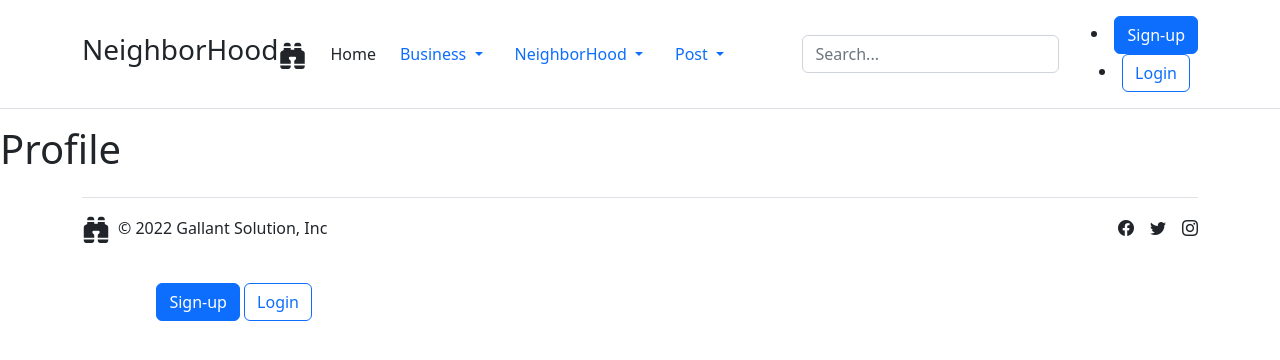
After one commit to kLeitich/Neighbourhood-watch, a Django app: page /profile/ in a window 1280 px wide. The commit adds this page. Shown: the top 360 px of the page. Run offline with Django 4.2, Linux system fonts and the light colour scheme.

Commit message:
adding profile to url,views and html"

```diff
--- a/app/templates/base.html
+++ b/app/templates/base.html
@@ -55,15 +55,24 @@
             </form>
 
             <div class="dropdown text-end">
+              {% if user.is_authenticated %}
               <a href="#" class="d-block link-dark text-decoration-none dropdown-toggle" id="dropdownUser1" data-bs-toggle="dropdown" aria-expanded="false">
-                <img src="https://github.com/mdo.png" alt="mdo" width="32" height="32" class="rounded-circle">
+                {% if user.profile.ppic %}
+                  <img src="{{ user.profile.ppic.url }}" alt="ppic" class="rounded-circle" width="40" height="40">
+                {% else %}
+                  <img src="https://www.personality-insights.com/wp-content/uploads/2017/12/default-profile-pic-e1513291410505.jpg" alt="ppic" class="rounded-circle" width="40" height="40">
+                {% endif %}
               </a>
               <ul class="dropdown-menu text-small" aria-labelledby="dropdownUser1" >
                 <li><a class="dropdown-item" href="#">New project...</a></li>
                 <li><a class="dropdown-item" href="#">Settings</a></li>
-                <li><a class="dropdown-item" href="#">Profile</a></li>
+                <li><a href="{% url 'profile' %}"><button type="button" class="btn btn-primary">{{user.username}}</button></a></li>
                 <li><hr class="dropdown-divider"></li>
-                <li><a class="dropdown-item" href="#">Sign out</a></li>
+                  <li><a href="{% url 'logout' %}"><button type="button" class="btn btn-outline-primary me-2">Logout</button></a></li>
+                {% else %}
+                  <li><a href="{% url 'register' %}"><button type="button" class="btn btn-primary">Sign-up</button></a></li>
+                  <li><a href="{% url 'login' %}"><button type="button" class="btn btn-outline-primary me-2">Login</button></a></li>
+                {% endif %}
               </ul>
             </div>
           </div>
@@ -94,3 +103,23 @@
     {% endblock %}
 </body>
 </html>
+
+<div class="col-md-3 text-end">
+  {% if user.is_authenticated %}
+                      <div class="" >
+                        {% if user.profile.ppic %}
+                        <img src="{{ user.profile.ppic.url }}" alt="ppic" class="rounded-circle" width="40" height="40">
+                        {% else %}
+                        <img src="https://www.personality-insights.com/wp-content/uploads/2017/12/default-profile-pic-e1513291410505.jpg" alt="ppic" class="rounded-circle" width="40" height="40">
+                        {% endif %}
+                          <a href="{% url 'profile' %}"><button type="button" class="btn btn-primary">{{user.username}}</button></a>
+                          <a href="{% url 'logout' %}"><button type="button" class="btn btn-outline-primary me-2">Logout</button></a>
+                      </div>
+  {% else %}
+                      <div class="">
+
+                          <a href="{% url 'register' %}"><button type="button" class="btn btn-primary">Sign-up</button></a>
+                          <a href="{% url 'login' %}"><button type="button" class="btn btn-outline-primary me-2">Login</button></a>
+                      </div>
+    {% endif %}
+</div>
--- /dev/null
+++ b/app/templates/profile.html
@@ -0,0 +1,6 @@
+{% extends 'base.html'%}
+
+
+{% block content %}
+<h1>Profile</h1>
+{% endblock %}
--- a/app/urls.py
+++ b/app/urls.py
@@ -16,6 +16,7 @@ urlpatterns=[
     path('post/',views.posts,name='posts'),
     path('post/<int:id>/',views.posts,name='post'),
     path('add_a_post/',views.add_a_post,name='add_a_post'),
+    path('profile/',views.profile,name='profile'),
 ]
 if settings.DEBUG:
     urlpatterns += static(settings.MEDIA_URL, document_root=settings.MEDIA_ROOT)
--- a/app/views.py
+++ b/app/views.py
@@ -1,6 +1,7 @@
 from django.shortcuts import render,redirect
 from django.contrib import messages
 from app.forms import NeighborhoodAddForm, PostAddForm, UserRegistrationForm,BusinessAddForm
+from app.models import Neighborhood
 
 
 # Create your views here.
@@ -26,8 +27,9 @@ def business(request):
 
 def add_a_business(request):
     current_user=request.user
+    neighborhood=Neighborhood.objects.get(id=neighborhood.id)
     if request.method == 'POST':
-        form = BusinessAddForm(request.POST, request.FILES)
+        form = BusinessAddForm(request.POST, request.FILES,instance=neighborhood)
         if form.is_valid():
             business = form.save(commit=False)
             business.user = current_user
@@ -78,4 +80,7 @@ def add_a_post(request):
             return redirect('posts')
         else:
             form=PostAddForm()
-    return render(request,'add_a_post.html')
+    return render(request,'add_a_post.html',{'form': form})
+
+def profile(request):
+    return render(request,'profile.html')
--- a/watch/settings.py
+++ b/watch/settings.py
@@ -140,3 +140,8 @@ MEDIA_ROOT = os.path.join(BASE_DIR , 'media')
 # https://docs.djangoproject.com/en/4.0/ref/settings/#default-auto-field
 
 DEFAULT_AUTO_FIELD = 'django.db.models.BigAutoField'
+
+
+LOGIN_URL = 'login'
+LOGIN_REDIRECT_URL = 'home'
+LOGOUT_REDIRECT_URL = 'home'
```
